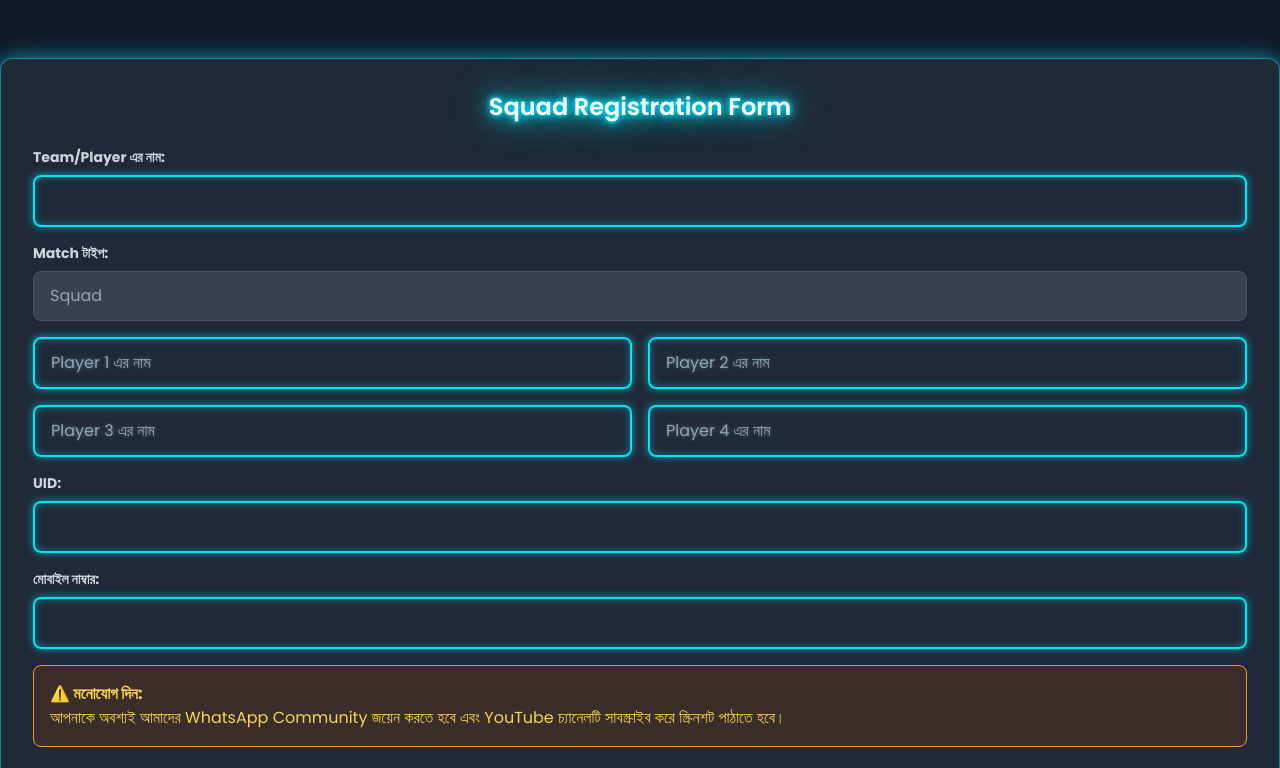
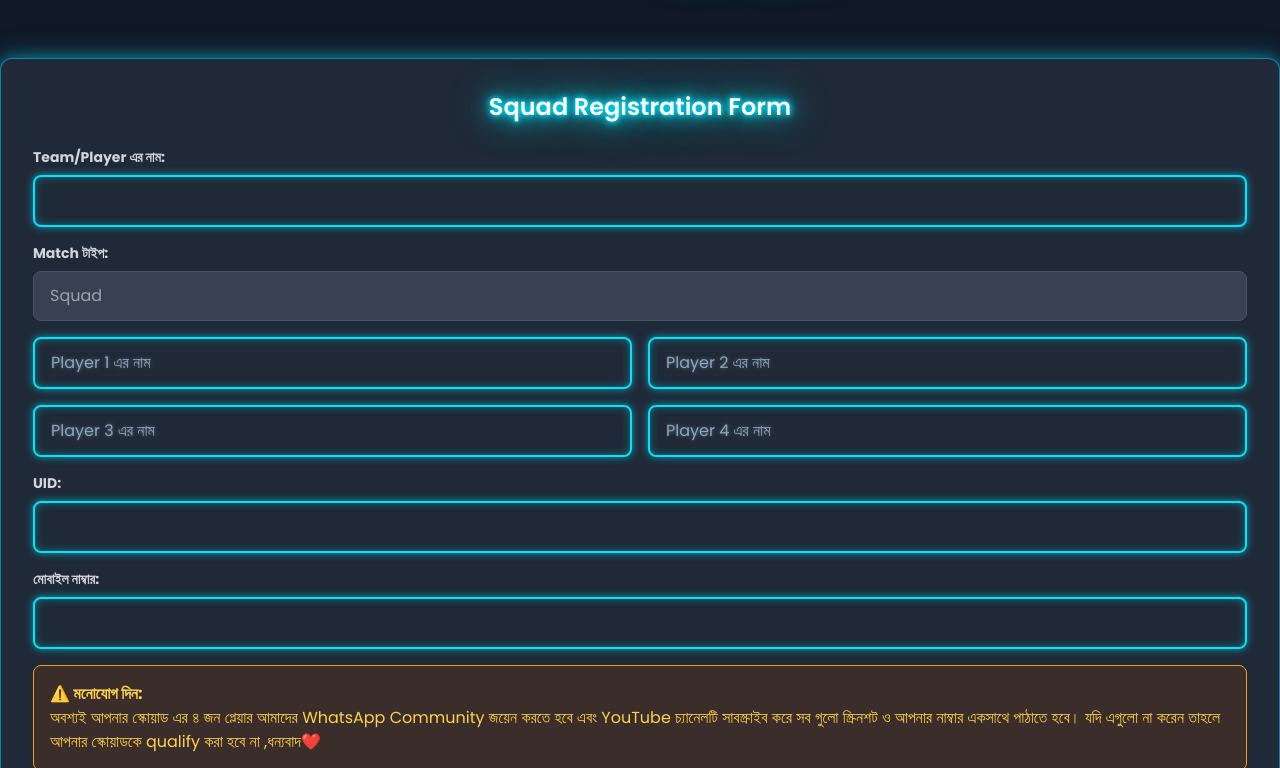
Before and after one commit to mdmaim0/PanthomsE-Sports, a plain HTML site: page index.html in a window 1280 px wide. Shown: the part 182-950 px from the top of the page. Drawn offline with nearby package versions, Linux system fonts and the light colour scheme.

Commit message:
Update index.html

```diff
--- a/index.html
+++ b/index.html
@@ -137,7 +137,7 @@
 
       <div class="mb-6 text-yellow-300 bg-yellow-900 bg-opacity-30 p-4 rounded-lg border border-yellow-500">
         <p class="font-bold">⚠️ মনোযোগ দিন:</p>
-        <p>আপনাকে অবশ্যই আমাদের WhatsApp Community  জয়েন করতে হবে এবং YouTube চ্যানেলটি সাবস্ক্রাইব করে স্ক্রিনশট পাঠাতে হবে।</p>
+        <p> অবশ্যই আপনার স্কোয়াড এর ৪ জন প্লেয়ার  আমাদের WhatsApp Community  জয়েন করতে হবে এবং YouTube চ্যানেলটি সাবস্ক্রাইব করে সব গুলো স্ক্রিনশট ও আপনার নাম্বার একসাথে পাঠাতে হবে। যদি এগুলো না করেন তাহলে আপনার স্কোয়াডকে qualify করা হবে না ,ধন্যবাদ❤️  </p>
       </div>
 
       <!-- WhatsApp & YouTube Buttons -->
```
